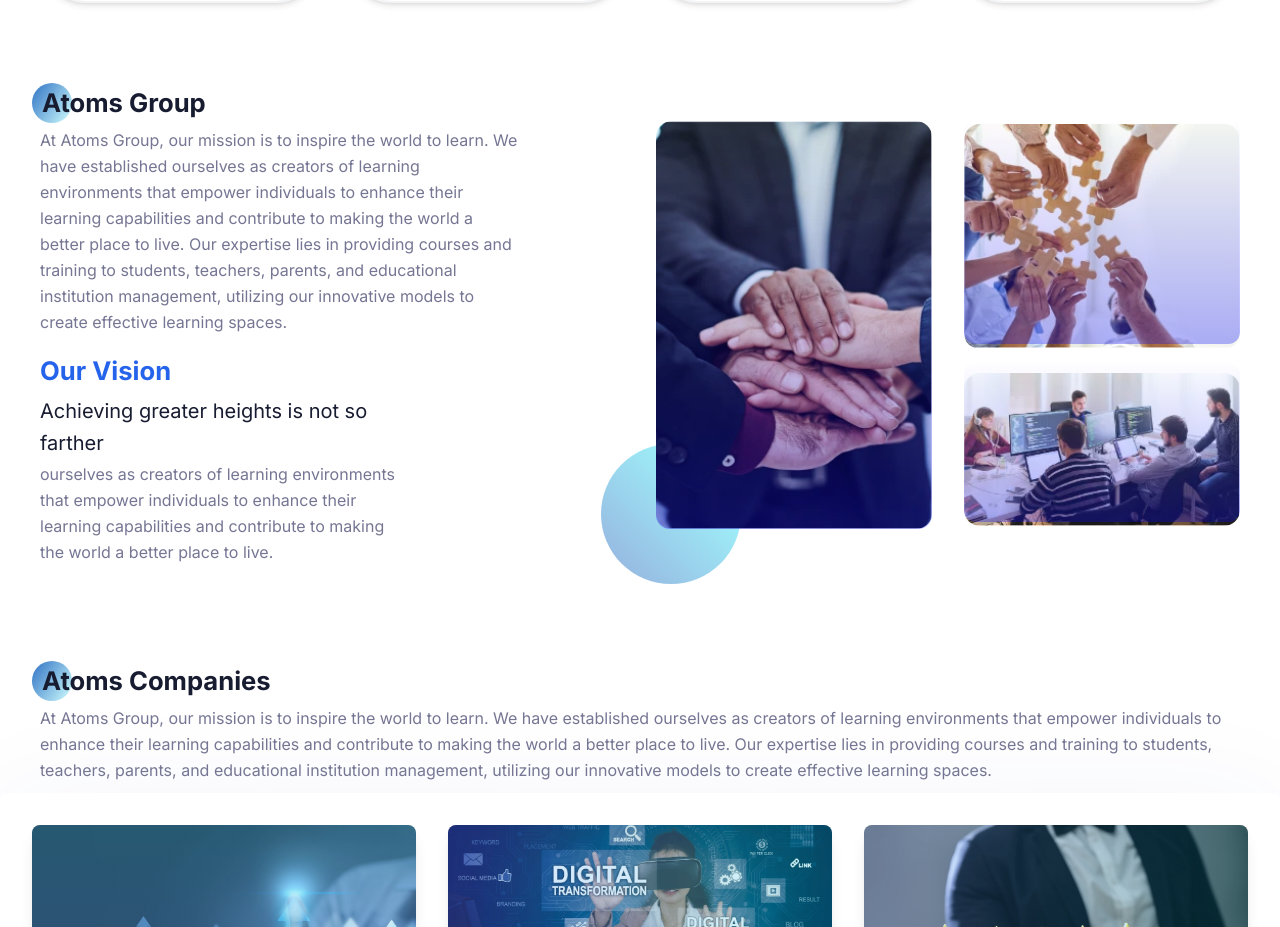
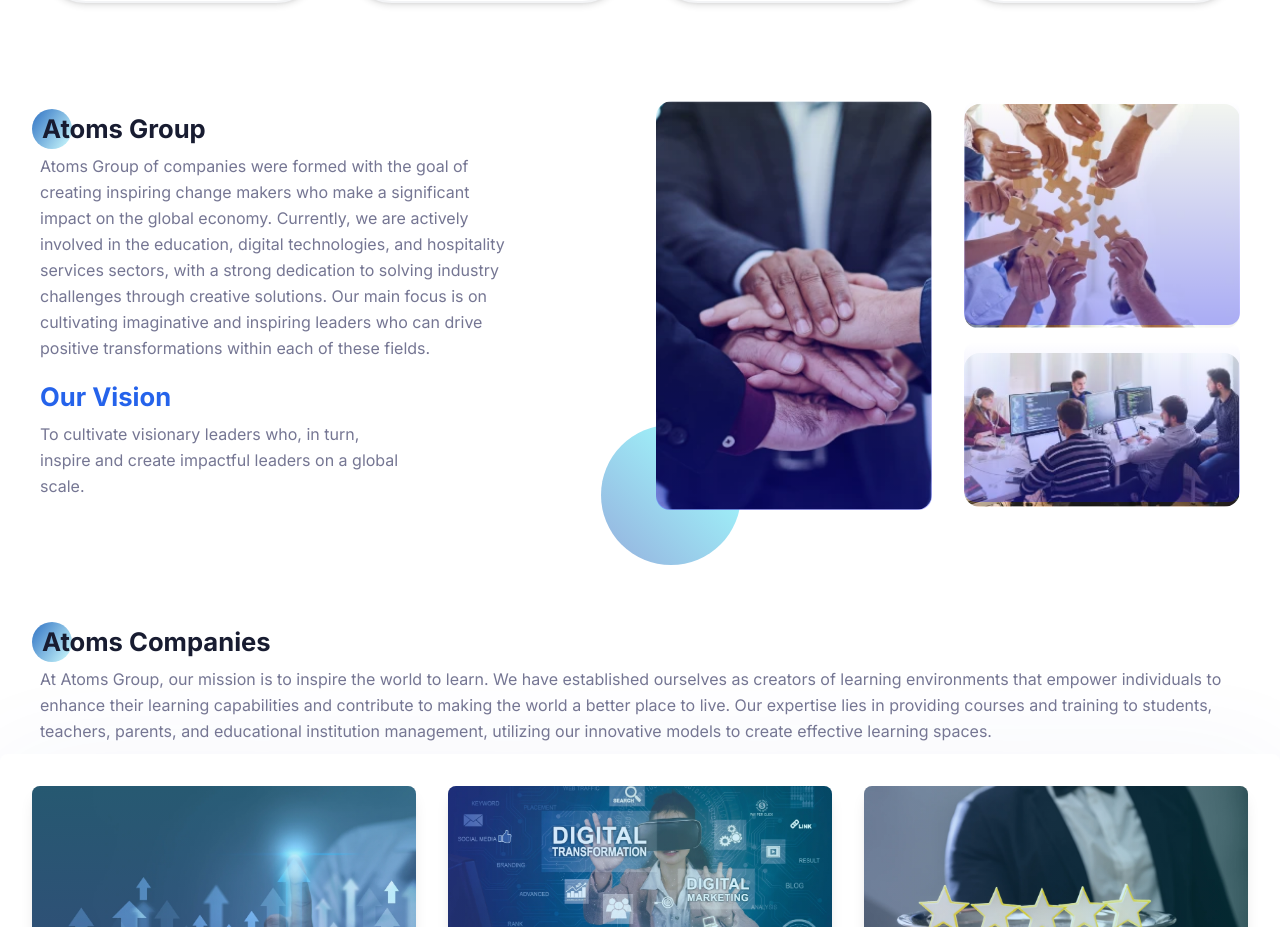
Before and after one commit to VenkataVijayaBhaskar007/atoms_group, a Next.js app: page / in a window 1280 px wide. Shown: the part 840-1767 px from the top of the page. Built offline with nearby package versions, Linux system fonts and the light colour scheme.

Commit message:
added text

```diff
--- a/components/About/About1.tsx
+++ b/components/About/About1.tsx
@@ -16,7 +16,8 @@ const About1 = () => {
       <div>
 
     <p>
-    At Atoms Group, our mission is to inspire the world to learn. We have established ourselves as creators of learning environments that empower individuals to enhance their learning capabilities and contribute to making the world a better place to live. Our expertise lies in providing courses and training to students, teachers, parents, and educational institution management, utilizing our innovative models to create effective learning spaces.
+    Atoms Group of companies were formed with the goal of creating inspiring change makers who make a significant impact on the global economy. Currently, we are actively involved in the education, digital technologies, and hospitality services sectors, with a strong dedication to solving industry challenges through creative solutions. Our main focus is on cultivating imaginative and inspiring leaders who can drive positive transformations within each of these fields.
+
     </p>
 
     <div className="mt-5">
@@ -28,10 +29,10 @@ const About1 = () => {
     <div className=" flex items-center gap-5">
 
                 <div className="w-3/4 mt-2">
-                  <h3 className="mb-0.5 text-metatitle2 text-black hover:text-blue-600 dark:text-white">
-                    Achieving greater heights is not so farther
-                  </h3>
-                  <p>ourselves as creators of learning environments that empower individuals to enhance their learning capabilities and contribute to making the world a better place to live. </p>
+
+                  <p>
+
+                  To cultivate visionary leaders who, in turn, inspire and create impactful leaders on a global scale.</p>
                 </div>
               </div>
 
```
